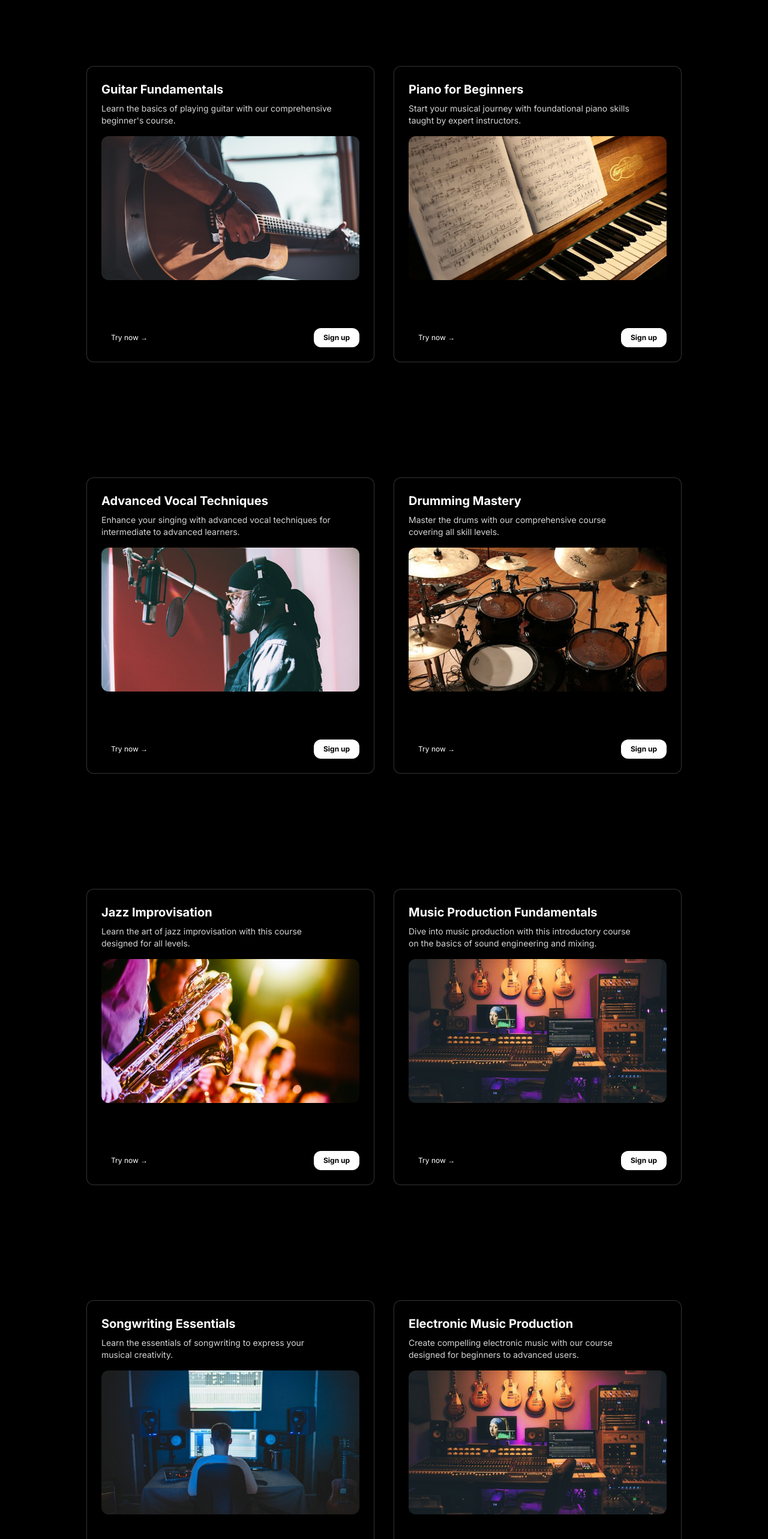
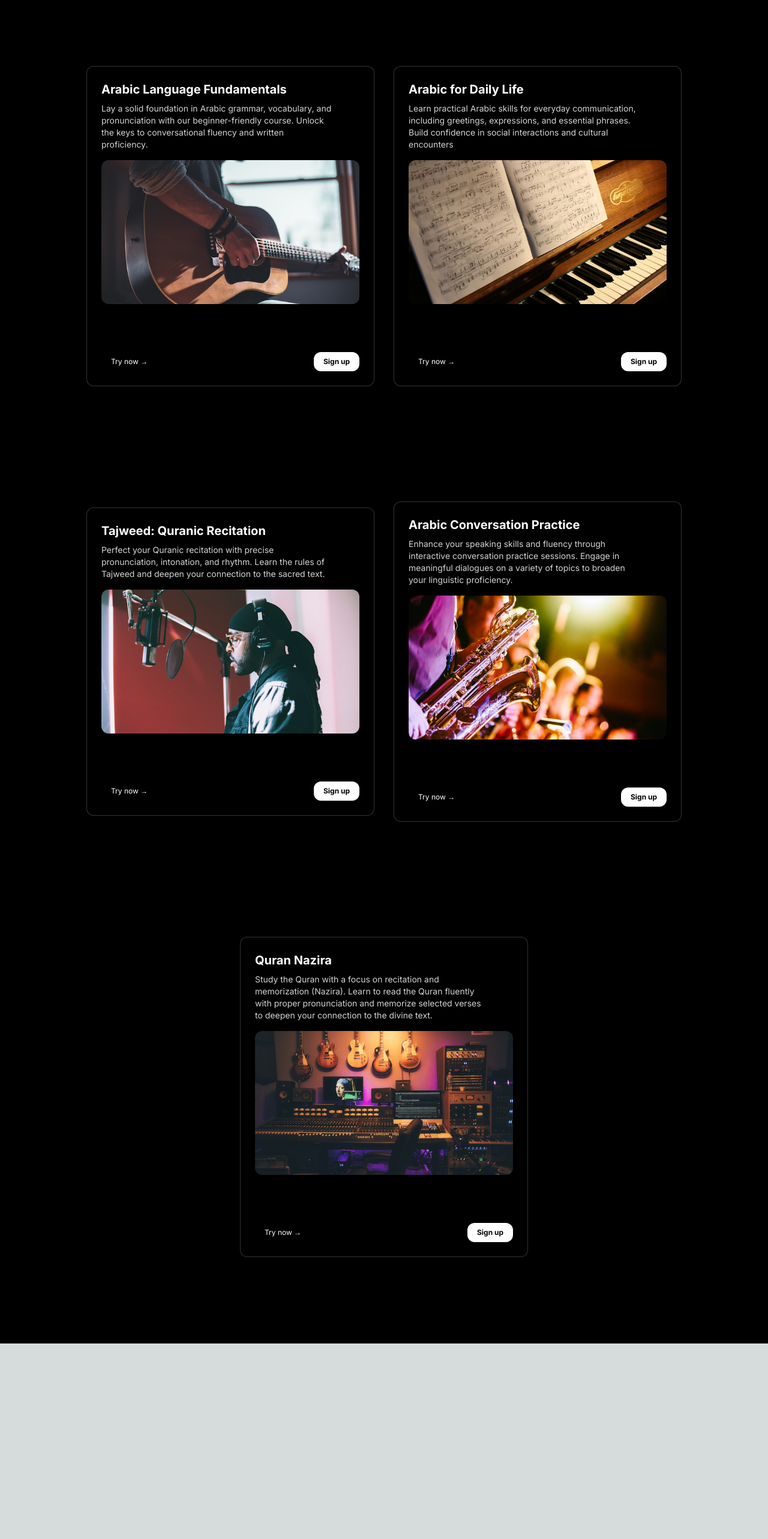
Before and after one commit to fidaakhon/myacademy, a Next.js app: page /courses in a window 1280 px wide. Shown: the part 234-2800 px from the top of the page at 60% size. After the commit the page ends 2474 px from the top, so only its background shows below. Built offline with nearby package versions, Linux system fonts and the light colour scheme.

Commit message:
error corrected

```diff
--- a/src/app/courses/page.tsx
+++ b/src/app/courses/page.tsx
@@ -10,7 +10,7 @@ function page() {
         <h1 className="text-lg md:text-7xl text-center font-sans font-bold mb-8 text-white">All courses ({courseData.courses.length})</h1>
         <div className="flex flex-wrap justify-center">
             {courseData.courses.map((course) => (
-                <CardContainer className="inter-var m-4">
+                <CardContainer className="inter-var m-4" key={course.id}>
                 <CardBody className="bg-gray-50 relative group/card  dark:hover:shadow-2xl dark:hover:shadow-emerald-500/[0.1] dark:bg-black dark:border-white/[0.2] border-black/[0.1] w-auto sm:w-[30rem] h-auto rounded-xl p-6 border  ">
                   <CardItem
                     translateZ="50"
--- a/src/components/HeroSection.tsx
+++ b/src/components/HeroSection.tsx
@@ -14,10 +14,10 @@ function HeroSection() {
         <div className="p-4 relative z-10 w-full text-center" >
             <h1
             className="mt-20 md:mt-0 text-4xl md:text-7xl font-bold bg-clip-text text-transparent bg-gradient-to-b from-neutral-50 to-neutral-400"
-            >Master the art of music</h1>
+            >Discover Arabic Excellence</h1>
             <p
             className="mt-4 font-normal text-base md:text-lg text-neutral-300 max-w-lg mx-auto"
-            >Dive into our comprehensive music courses and transform your musical journey today. Whether you're a beginner or looking to refine your skills, join us to unlock your true potential.</p>
+            >Unleash your potential with Zia's expertly crafted courses in Arabic language and Quranic studies. Dive into rich cultural heritage and linguistic mastery with personalized guidance. Start your journey today.</p>
             <div className="mt-4">
                 <Link href={"/courses"}>
                     <Button
--- a/src/data/music_courses.json
+++ b/src/data/music_courses.json
@@ -2,9 +2,9 @@
   "courses": [
     {
       "id": 1,
-        "title": "Guitar Fundamentals",
+      "title": "Arabic Language Fundamentals",
       "slug": "guitar-fundamentals",
-        "description": "Learn the basics of playing guitar with our comprehensive beginner's course.",
+      "description": "Lay a solid foundation in Arabic grammar, vocabulary, and pronunciation with our beginner-friendly course. Unlock the keys to conversational fluency and written proficiency.",
       "price": 99.99,
       "instructor": "John Doe",
       "isFeatured": true,
@@ -12,19 +12,19 @@
     },
     {
       "id": 2,
-        "title": "Piano for Beginners",
+      "title": "Arabic for Daily Life",
       "slug": "piano-for-beginners",
-        "description": "Start your musical journey with foundational piano skills taught by expert instructors.",
+      "description": " Learn practical Arabic skills for everyday communication, including greetings, expressions, and essential phrases. Build confidence in social interactions and cultural encounters",
       "price": 109.99,
       "instructor": "Jane Smith",
-        "isFeatured": false,
+      "isFeatured": true,
       "image": "/courses/piano.jpg"
     },
     {
       "id": 3,
-        "title": "Advanced Vocal Techniques",
+      "title": "Tajweed: Quranic Recitation",
       "slug": "advanced-vocal-techniques",
-        "description": "Enhance your singing with advanced vocal techniques for intermediate to advanced learners.",
+      "description": "Perfect your Quranic recitation with precise pronunciation, intonation, and rhythm. Learn the rules of Tajweed and deepen your connection to the sacred text.",
       "price": 119.99,
       "instructor": "Emily Johnson",
       "isFeatured": true,
@@ -32,73 +32,23 @@
     },
     {
       "id": 4,
-        "title": "Drumming Mastery",
-        "slug": "drumming-mastery",
-        "description": "Master the drums with our comprehensive course covering all skill levels.",
-        "price": 129.99,
-        "instructor": "Mike Brown",
-        "isFeatured": false,
-        "image": "/courses/drumming.jpg"
+      "title": "Arabic Conversation Practice",
+      "slug": "jazz-improvisation",
+      "description": " Enhance your speaking skills and fluency through interactive conversation practice sessions. Engage in meaningful dialogues on a variety of topics to broaden your linguistic proficiency.",
+      "price": 139.99,
+      "instructor": "Chris Davis",
+      "isFeatured": true,
+      "image": "/courses/jazz.jpg"
     },
     {
       "id": 5,
-        "title": "Jazz Improvisation",
-        "slug": "jazz-improvisation",
-        "description": "Learn the art of jazz improvisation with this course designed for all levels.",
-        "price": 139.99,
-        "instructor": "Chris Davis",
-        "isFeatured": false,
-        "image": "/courses/jazz.jpg"
-      },
-      {
-        "id": 6,
-        "title": "Music Production Fundamentals",
+      "title": "Quran Nazira",
       "slug": "music-production-fundamentals",
-        "description": "Dive into music production with this introductory course on the basics of sound engineering and mixing.",
+      "description": "Study the Quran with a focus on recitation and memorization (Nazira). Learn to read the Quran fluently with proper pronunciation and memorize selected verses to deepen your connection to the divine text.",
       "price": 149.99,
       "instructor": "Alex Wilson",
       "isFeatured": true,
       "image": "/courses/music-prod.jpg"
-      },
-      {
-        "id": 7,
-        "title": "Songwriting Essentials",
-        "slug": "songwriting-essentials",
-        "description": "Learn the essentials of songwriting to express your musical creativity.",
-        "price": 159.99,
-        "instructor": "Samantha Miller",
-        "isFeatured": false,
-        "image": "/courses/song-writing.jpg"
-      },
-      {
-        "id": 8,
-        "title": "Electronic Music Production",
-        "slug": "electronic-music-production",
-        "description": "Create compelling electronic music with our course designed for beginners to advanced users.",
-        "price": 169.99,
-        "instructor": "Luke Harris",
-        "isFeatured": true,
-        "image": "/courses/music-prod.jpg"
-      },
-      {
-        "id": 9,
-        "title": "Classical Music History",
-        "slug": "classical-music-history",
-        "description": "Explore the rich history of classical music from its origins to the present day.",
-        "price": 179.99,
-        "instructor": "Grace Lee",
-        "isFeatured": false,
-        "image": "/courses/classical-music.jpg"
-      },
-      {
-        "id": 10,
-        "title": "Blues Guitar Techniques",
-        "slug": "blues-guitar-techniques",
-        "description": "Discover the techniques of blues guitar to add soul and depth to your playing.",
-        "price": 189.99,
-        "instructor": "Ethan Moore",
-        "isFeatured": true,
-        "image": "/courses/blues.jpg"
     }
   ]
 }
```
Lines whose indentation alone changed are shown as unchanged.
